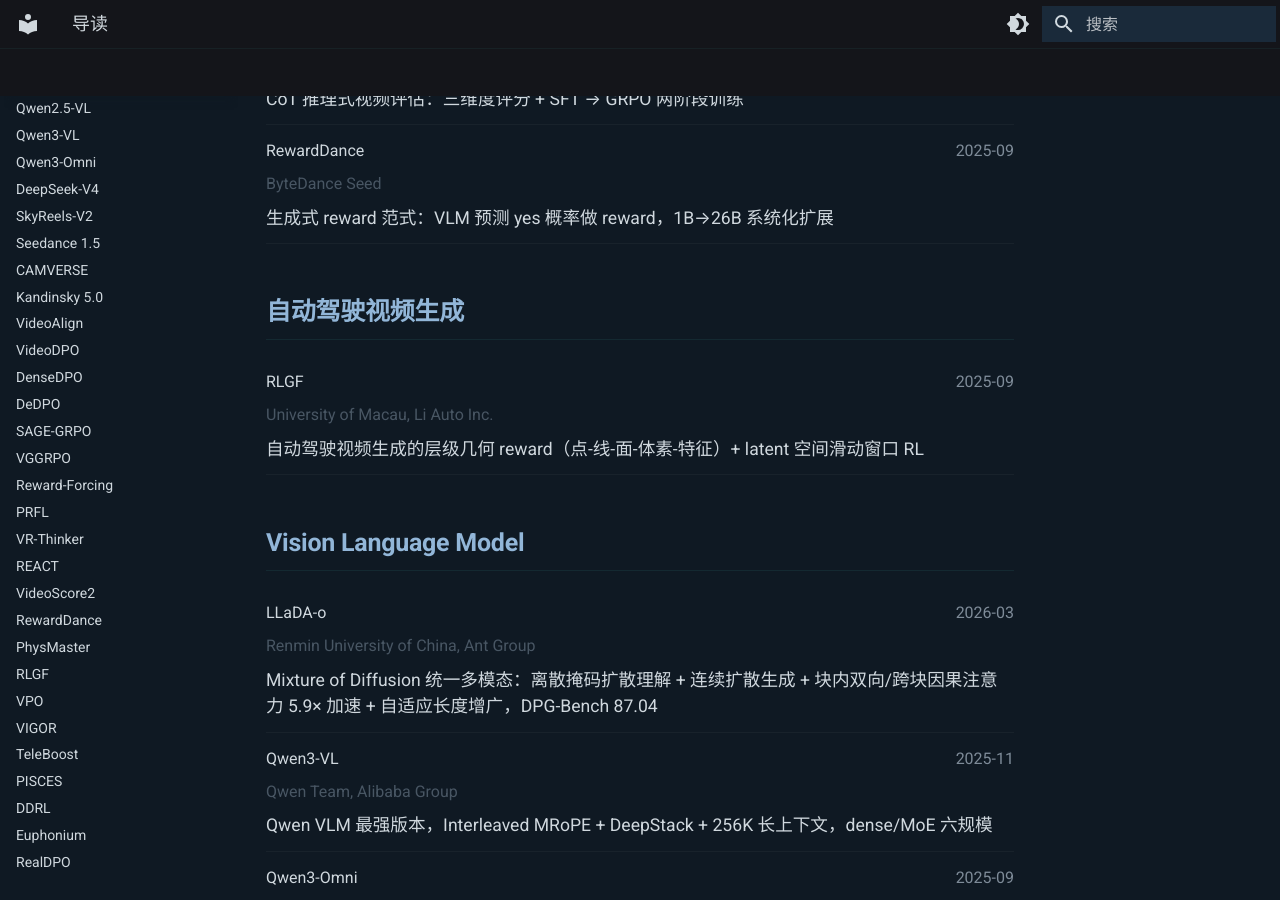
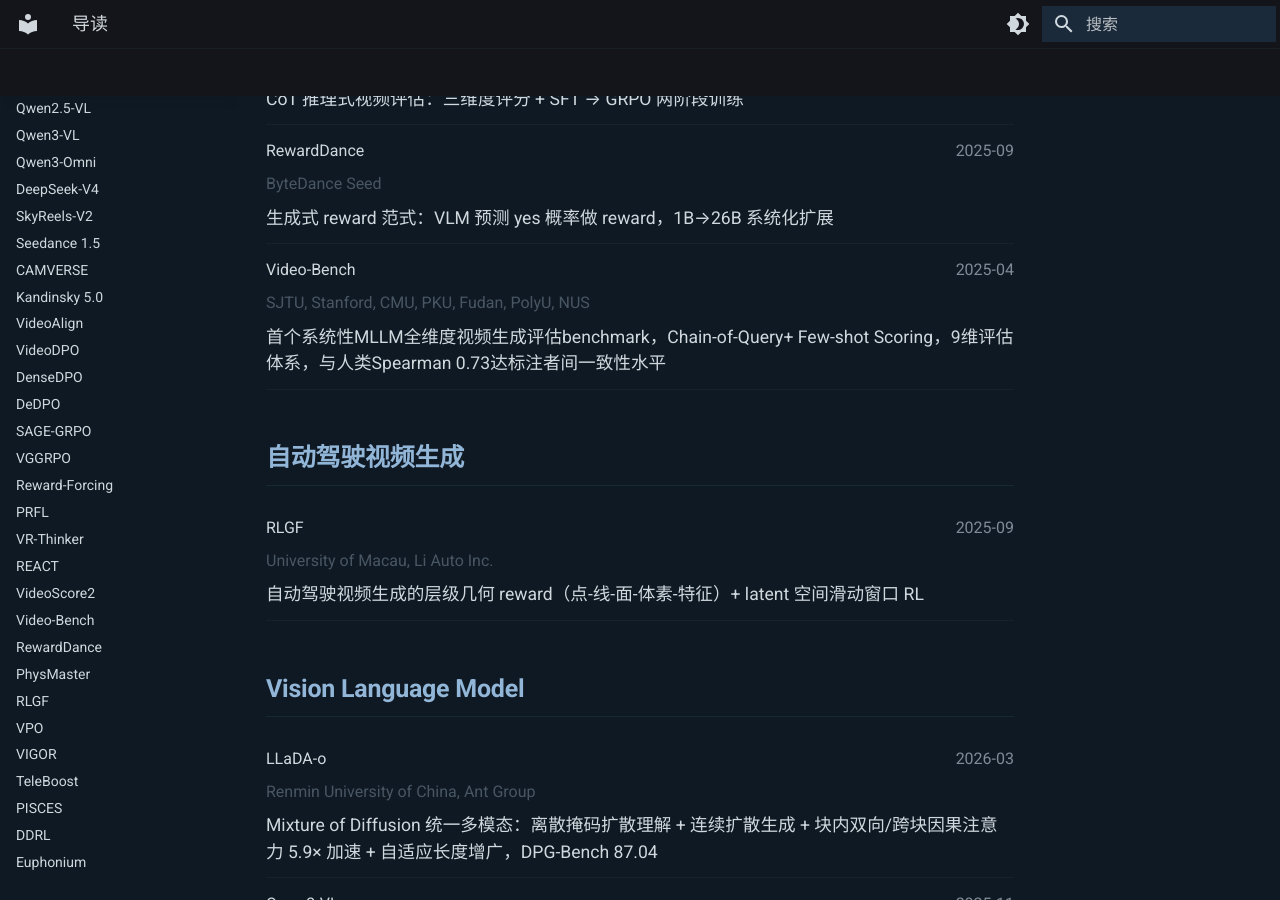
Before and after one commit to YouHuang67/paper-code-notes, an MkDocs documentation site: the page built from docs/paper_reading/index.md, in a window 1280 px wide and 900 px high, scrolled down 8135 px. Built offline with MkDocs 1.6.1 and Material for MkDocs 9.7.7, drawn with Linux system fonts in a browser that asks for light colours.

Commit message:
add: video-bench paper notes

```diff
--- a/docs/data/tag_index.json
+++ b/docs/data/tag_index.json
@@ -1509,5 +1509,20 @@
     "date_arxiv": "2025-09",
     "date_added": "2026-05-28",
     "organizations": "Tencent Hunyuan"
+  },
+  {
+    "title": "Video-Bench",
+    "path": "paper_reading/videobench.md",
+    "type": "论文阅读",
+    "tags": [
+      "Video Generation",
+      "VLM",
+      "Reward Model"
+    ],
+    "summary": "首个系统性MLLM全维度视频生成评估benchmark，Chain-of-Query+ Few-shot Scoring，9维评估体系，与人类Spearman 0.73达标注者间一致性水平",
+    "category": "视频 Reward 模型",
+    "date_arxiv": "2025-04",
+    "date_added": "2026-05-29",
+    "organizations": "SJTU, Stanford, CMU, PKU, Fudan, PolyU, NUS"
   }
 ]
--- a/mkdocs.yml
+++ b/mkdocs.yml
@@ -88,6 +88,7 @@
     - VR-Thinker: paper_reading/vr_thinker.md
     - REACT: paper_reading/react.md
     - VideoScore2: paper_reading/videoscore2.md
+    - Video-Bench: paper_reading/videobench.md
     - RewardDance: paper_reading/rewarddance.md
     - PhysMaster: paper_reading/physmaster.md
     - RLGF: paper_reading/rlgf.md
```
Also changed, not shown: docs/paper_reading/videobench.md (added, +113 -0 lines).
